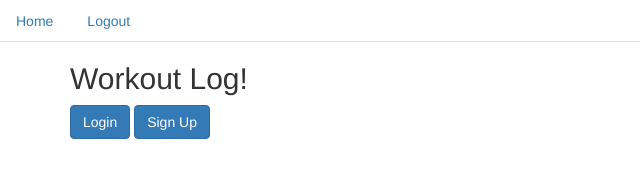
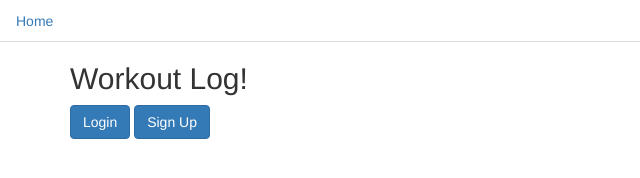
Before and after one commit to aofengen/deployedWorkoutLog, a website: page index.html in a window 1280 px wide. Shown: the full height of the page, 0-640 px from the left. Drawn offline with nearby package versions, Linux system fonts and the light colour scheme.

Commit message:
ui enhancements

```diff
--- a/index.html
+++ b/index.html
@@ -12,7 +12,7 @@
 	<body>
 		<ul class="nav nav-tabs">
 			<li><a href="#home" id="homePage" data-toggle="tab">Home</a></li>
-			<li class="tab1"><a href="#home" id="logout" class="disabled" data-toggle="tab" type="hidden">Logout</a></li>
+			<li class="tab1"><a href="#home" id="logout" class="disabled" data-toggle="tab" type="hidden"></a></li>
 			<li class="tab1"><a href="#define" id="defineTab" data-toggle="tab" class="disabled" type="hidden"></a></li>
 			<li class="tab1"><a href="#log" id="logTab" data-toggle="tab" class="disabled" type="hidden"></a></li>
 			<li class="tab1"><a href="#history" id = "historyTab" data-toggle="tab" class="disabled" type="hidden"></a></li>
```
